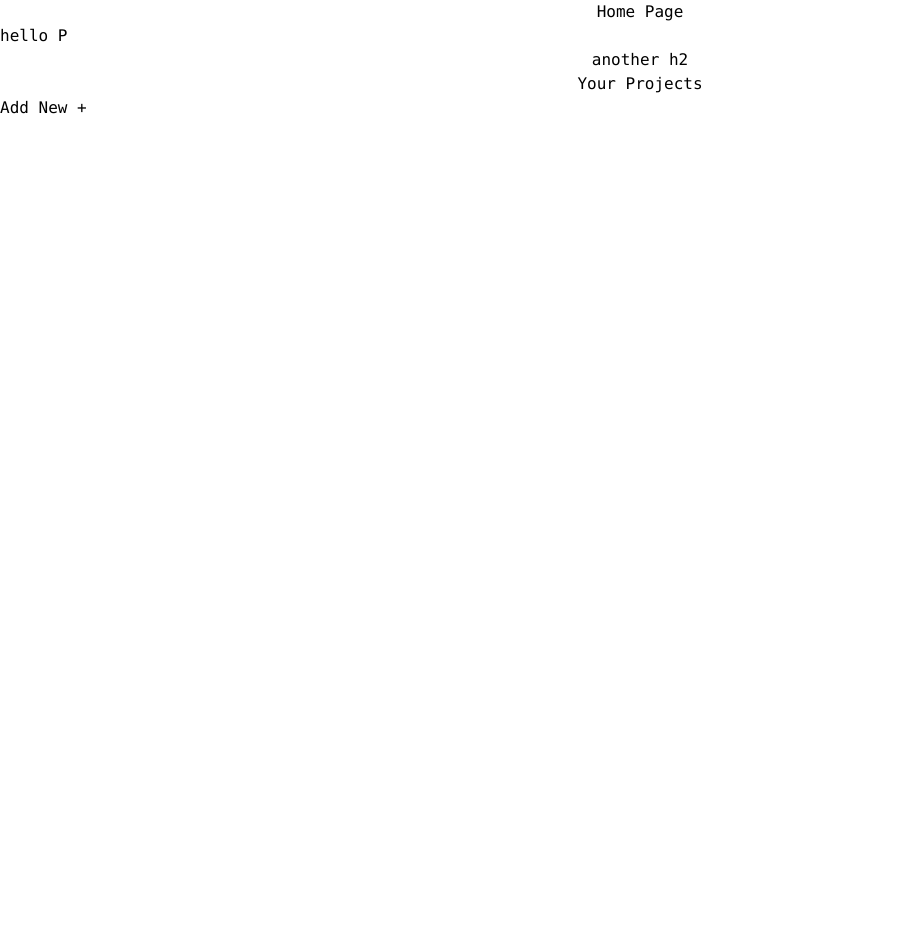
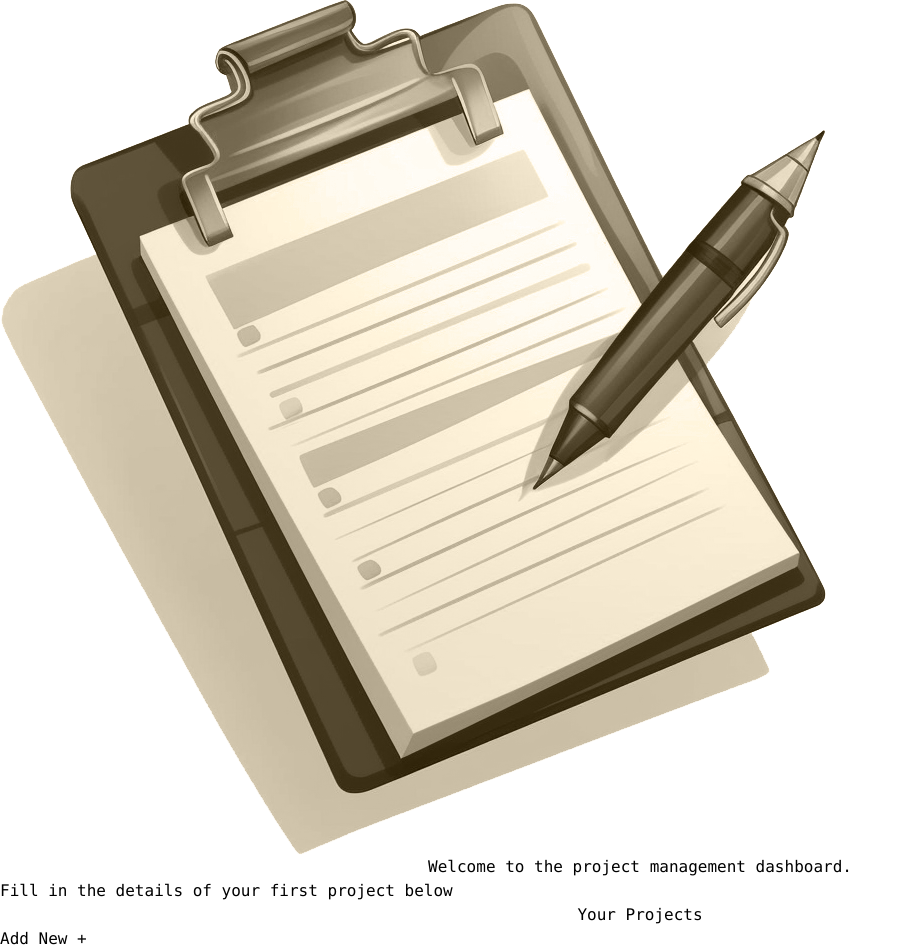
Before and after one commit to Greenie115/project-management-system, a React (Vite) app: page / in a window 1280 px wide. Shown: the whole page, without its empty margins (0-911 px from the left). Before the commit the page ends 800 px from the top, so only its background shows below. Built offline with nearby package versions, Linux system fonts and the light colour scheme.

Commit message:
added logo and started dashboard text

```diff
--- a/src/components/Container.jsx
+++ b/src/components/Container.jsx
@@ -2,7 +2,7 @@ function Container({ children }) {
     return (
         <>
             <section className="container">
-                <div class="flex flex-col h-screen w-4/5 fixed right-0 top-0 bg-green-300 justify-center items-center">
+                <div class="flex flex-col h-screen w-4/5 fixed right-0 top-0 bg-transparent justify-center items-center">
                     {children}
                 </div>
             </section>
--- a/src/components/HomePage.jsx
+++ b/src/components/HomePage.jsx
@@ -1,12 +1,18 @@
 import Container from "./Container";
-
+import LOGO from "../../public/logo.png"
 
 function HomePage() {
     return (
         <Container>
-            <h2>Home Page</h2>
-            <p>hello P</p>
-            <h2>another h2</h2>
+            <img
+                className="max-w-24 p-3 m-3"
+                src={LOGO}
+                alt="" />
+            <h2
+                className="text-xl m-1 p-2"
+            >Welcome to the project management dashboard.</h2>
+            <p>Fill in the details of your first project below</p>
+
         </Container>
     )
 };
--- a/src/index.css
+++ b/src/index.css
@@ -4,10 +4,12 @@
 
 @layer base {
     *{
-        @apply font-mono
+        @apply font-mono;
+
     }
+
     h1 {
-        @apply text-center
+        @apply text-center;
     }
     h2 {
         @apply text-center
```
